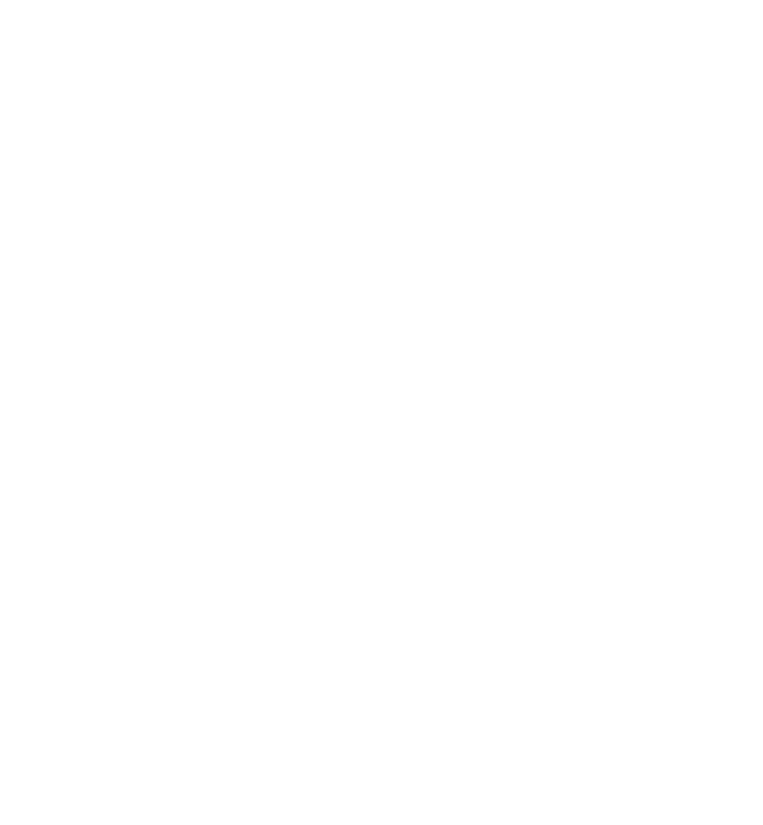
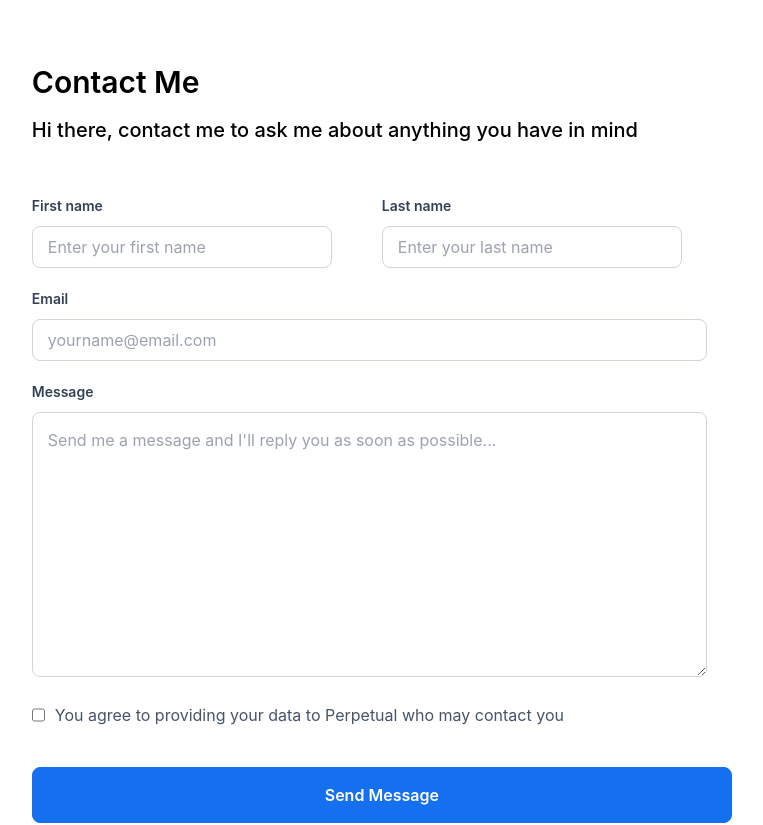
Before and after one commit to Perpy-del/Stage_one, a React (Create React App) app: page /Contact in a window 1280 px wide. Before the commit this address had no page. Shown: the top 825 px of the page, without its empty margins (301-1064 px from the left). Before the commit the page ends 800 px from the top, so only its background shows below. Built offline with nearby package versions, Linux system fonts and the light colour scheme.

Commit message:
corrected the path again

```diff
--- a/src/App.js
+++ b/src/App.js
@@ -13,7 +13,7 @@
     <div className="App">
       <Routes>
         <Route path="/" element={ <Home/> } />
-        <Route path="./contact" element={ <Contact/> } />
+        <Route path="contact" element={ <Contact/> } />
       </Routes>
     </div>
   );
```
